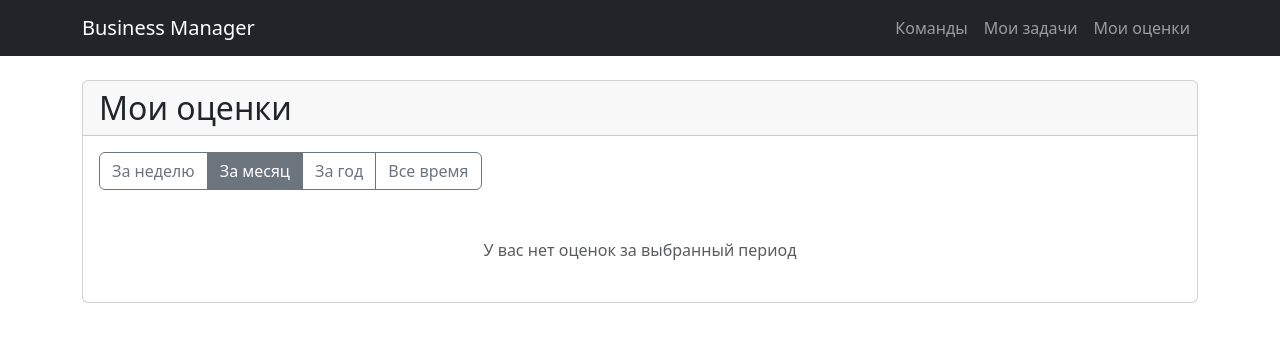
After one commit to mininik08inv/business_management_system, a Django app: page /tasks/my-ratings/ in a window 1280 px wide. The commit adds this page. Shown: the top 342 px of the page. Run offline with Django 4.2, Linux system fonts and the light colour scheme; a user stored in the database is signed in; tables that the repository leaves empty hold one stand-in row (values such as "Sample post"); parts of the project's set-up code (start-up, migrations or seed data) failed here and were passed over; some libraries are stand-ins or nearby versions.

Commit message:
Добавлена возможность просмотра своих оценок

```diff
--- a/bms/tasks/urls.py
+++ b/bms/tasks/urls.py
@@ -1,12 +1,13 @@
 from django.urls import path
 from .views import (ShowTask, ShowAllTasks, AddTask,
-                    AddComment, UpdateTaskStatus, RateTaskView)
+                    AddComment, UpdateTaskStatus, RateTaskView, UserRatingsView)
 
 app_name = 'tasks'
 
 urlpatterns = [
     path('<int:pk>/', ShowTask.as_view(), name='task_detail'),
     path('<int:pk>/rate/', RateTaskView.as_view(), name='rate_task'),
+    path('my-ratings/', UserRatingsView.as_view(), name='user_ratings'),
     path('all/', ShowAllTasks.as_view(), name='tasks_all'),
     path('add/', AddTask.as_view(), name='add_task'),
     path('<int:pk>/comment/', AddComment.as_view(), name='add_comment'),
--- a/bms/tasks/views.py
+++ b/bms/tasks/views.py
@@ -1,8 +1,10 @@
 from django.contrib.auth.mixins import LoginRequiredMixin
 from django.shortcuts import get_object_or_404, redirect
 from django.urls import reverse, reverse_lazy
-from django.views.generic import DetailView, ListView, CreateView, UpdateView
+from django.views.generic import DetailView, ListView, CreateView, UpdateView, TemplateView
 from django.views import View
+from django.utils import timezone
+from datetime import timedelta
 
 from .forms import AddTaskForm, CommentForm, TaskRatingForm
 from .models import Task, Comment, TaskRating
@@ -99,3 +101,31 @@ class RateTaskView(LoginRequiredMixin, UpdateView):
 
     def get_success_url(self):
         return reverse_lazy('tasks:task_detail', kwargs={'pk': self.object.task.pk})
+
+
+class UserRatingsView(LoginRequiredMixin, TemplateView):
+    template_name = 'tasks/user_ratings.html'
+
+    def get_context_data(self, **kwargs):
+        context = super().get_context_data(**kwargs)
+        user = self.request.user
+
+        # Параметры периода из GET-запроса
+        period = self.request.GET.get('period', 'month')
+
+        # Вычисляем даты периода
+        if period == 'week':
+            start_date = timezone.now() - timedelta(days=7)
+        elif period == 'month':
+            start_date = timezone.now() - timedelta(days=30)
+        elif period == 'year':
+            start_date = timezone.now() - timedelta(days=365)
+        else:
+            start_date = None
+
+        # Получаем оценки
+        context['ratings'] = user.get_user_ratings(start_date)
+        context['average_rating'] = user.get_average_rating(start_date)
+        context['period'] = period
+
+        return context
--- a/bms/templates/base.html
+++ b/bms/templates/base.html
@@ -14,6 +14,7 @@
         <div class="navbar-nav">
             <a class="nav-link" href="{% url 'teams:teams_all' %}">Команды</a>
             <a class="nav-link" href="{% url 'tasks:tasks_all' %}">Мои задачи</a>
+            <a class="nav-link" href="{% url 'tasks:user_ratings' %}">Мои оценки</a>
         </div>
     </div>
 </nav>
--- /dev/null
+++ b/bms/templates/tasks/user_ratings.html
@@ -0,0 +1,59 @@
+{% extends 'base.html' %}
+
+{% block title %}Мои оценки{% endblock %}
+
+{% block content %}
+<div class="card">
+    <div class="card-header">
+        <h2 class="mb-0">Мои оценки</h2>
+    </div>
+
+    <div class="card-body">
+        <!-- Фильтр по периоду -->
+        <div class="mb-4">
+            <div class="btn-group" role="group">
+                <a href="?period=week" class="btn btn-outline-secondary {% if period == 'week' %}active{% endif %}">
+                    За неделю
+                </a>
+                <a href="?period=month" class="btn btn-outline-secondary {% if period == 'month' %}active{% endif %}">
+                    За месяц
+                </a>
+                <a href="?period=year" class="btn btn-outline-secondary {% if period == 'year' %}active{% endif %}">
+                    За год
+                </a>
+                <a href="?" class="btn btn-outline-secondary {% if not period %}active{% endif %}">
+                    Все время
+                </a>
+            </div>
+
+            {% if average_rating is not None %}
+            <div class="mt-3">
+                <h4>Средняя оценка: {{ average_rating }}/5</h4>
+            </div>
+            {% endif %}
+        </div>
+
+        <!-- Список оценок -->
+        <div class="list-group">
+            {% for rating in ratings %}
+            <div class="list-group-item">
+                <div class="d-flex justify-content-between">
+                    <h5 class="mb-1">{{ rating.task.title }}</h5>
+                    <span class="badge bg-primary">Оценка: {{ rating.score }}/5</span>
+                </div>
+                <p class="mb-1">{{ rating.feedback|default:"Без комментария" }}</p>
+                <small class="text-muted">
+                    Оценено {{ rating.rated_by.fullname }} |
+                    {{ rating.rated_at|date:"d.m.Y H:i" }} |
+                    Срок задачи: {{ rating.task.deadline|date:"d.m.Y" }}
+                </small>
+            </div>
+            {% empty %}
+            <div class="text-center py-4 text-muted">
+                У вас нет оценок за выбранный период
+            </div>
+            {% endfor %}
+        </div>
+    </div>
+</div>
+{% endblock %}
--- a/bms/users/models.py
+++ b/bms/users/models.py
@@ -1,6 +1,9 @@
 from django.contrib.auth.models import AbstractUser
 from django.db import models
+from django.db.models import Avg
 from django.urls import reverse
+from django.apps import apps
+
 
 
 class User(AbstractUser):
@@ -24,7 +27,6 @@ class User(AbstractUser):
     )
     is_active = models.BooleanField('Активен', default=True)
 
-
     class Meta:
         verbose_name = 'Пользователь'
         verbose_name_plural = 'Пользователи'
@@ -46,3 +48,25 @@ class User(AbstractUser):
 
     def get_absolute_url(self):
         return reverse('users:profile', kwargs={'pk': self.pk})
+
+    def get_user_ratings(self, start_date=None, end_date=None):
+        """
+        Возвращает все оценки задач пользователя за период
+        """
+        TaskRating = apps.get_model('tasks', 'TaskRating')
+        ratings = TaskRating.objects.filter(task__assigned_to=self)
+
+        if start_date:
+            ratings = ratings.filter(rated_at__gte=start_date)
+        if end_date:
+            ratings = ratings.filter(rated_at__lte=end_date)
+
+        return ratings.select_related('task', 'rated_by')
+
+    def get_average_rating(self, start_date=None, end_date=None):
+        """
+        Возвращает среднюю оценку за период
+        """
+        ratings = self.get_user_ratings(start_date, end_date)
+        avg = ratings.aggregate(Avg('score'))['score__avg']
+        return round(avg, 2) if avg else None
```
